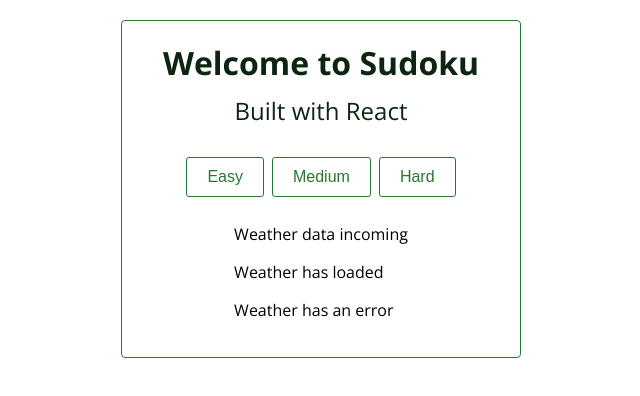
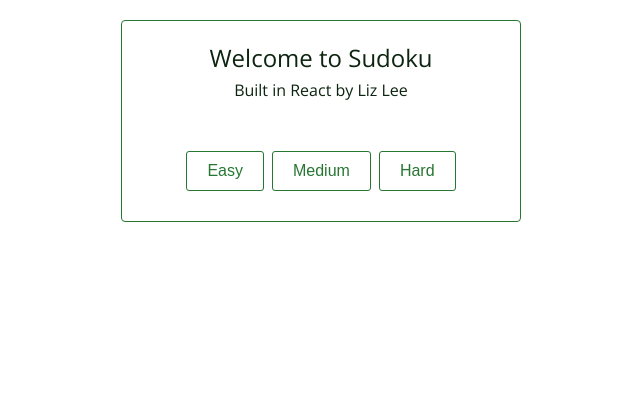
Before and after one commit to lizlux/lizlux-next, a Next.js app: page /sudoku in a window 1280 px wide. Shown: the top 396 px of the page, without its empty margins (319-959 px from the left). Built offline with nearby package versions, Linux system fonts and the light colour scheme; no server answers.

Commit message:
style cleanup

```diff
--- a/src/app/sudoku/components/DifficultyToggle.css
+++ b/src/app/sudoku/components/DifficultyToggle.module.css
@@ -1,4 +1,8 @@
-button {
+.difficultyToggle {
+  margin-top: 40px;
+}
+
+.toggleButton {
   background: none;
   border: 1px solid #277632;
   color: #277632;
@@ -10,8 +14,8 @@
   margin: 10px 4px;
 }
 
-button:hover,
-button.selected {
+.toggleButton:hover,
+.toggleButton.selected {
   background: #277632;
   color: white;
 }
--- a/src/app/sudoku/components/DifficultyToggle.tsx
+++ b/src/app/sudoku/components/DifficultyToggle.tsx
@@ -1,5 +1,5 @@
 import { DifficultyLevel } from "../types/sudoku-types";
-import "./DifficultyToggle.css";
+import styles from "./DifficultyToggle.module.css";
 
 const DifficultyToggle = ({
   difficultyLevel,
@@ -9,21 +9,27 @@
   setDifficultyLevel: (level: DifficultyLevel) => void;
 }) => {
   return (
-    <div className="difficulty-toggle">
+    <div className={styles.difficultyToggle}>
       <button
-        className={difficultyLevel === 1 ? "selected" : ""}
+        className={
+          styles.toggleButton + (difficultyLevel === 1 ? " selected" : "")
+        }
         onClick={() => setDifficultyLevel(1)}
       >
         Easy
       </button>
       <button
-        className={difficultyLevel === 2 ? "selected" : ""}
+        className={
+          styles.toggleButton + (difficultyLevel === 2 ? " selected" : "")
+        }
         onClick={() => setDifficultyLevel(2)}
       >
         Medium
       </button>
       <button
-        className={difficultyLevel === 3 ? "selected" : ""}
+        className={
+          styles.toggleButton + (difficultyLevel === 3 ? " selected" : "")
+        }
         onClick={() => setDifficultyLevel(3)}
       >
         Hard
--- /dev/null
+++ b/src/app/sudoku/components/SudokuContainer.module.css
@@ -0,0 +1,56 @@
+.sudokuContainer {
+  display: grid;
+  grid-template-columns: repeat(9, 30px);
+  grid-template-rows: repeat(9, 30px);
+}
+
+.square {
+  display: flex;
+  align-items: center;
+  justify-content: center;
+  border: 1px solid lightgray;
+}
+
+.square:nth-child(9n + 1),
+.square:nth-child(9n + 4),
+.square:nth-child(9n + 7) {
+  border-left: 1px solid black;
+}
+
+.square:nth-child(-n + 9) {
+  border-top: 1px solid black;
+}
+
+.square:nth-child(n + 28):nth-child(-n + 36),
+.square:nth-child(n + 55):nth-child(-n + 63) {
+  border-top: 1px solid black;
+}
+
+.square:nth-child(9n) {
+  border-right: 1px solid black;
+}
+
+.square:nth-last-child(-n + 9) {
+  border-bottom: 1px solid black;
+}
+
+.square.hidden {
+  cursor: pointer;
+}
+
+.square.hidden span {
+  display: block;
+  visibility: hidden;
+}
+
+.square.selected {
+  background-color: #fffe00;
+}
+
+.square.fail {
+  background-color: #FF4500;
+}
+
+.square.success {
+  background-color: #6DBF2F;
+}
--- a/src/app/sudoku/components/SudokuContainer.tsx
+++ b/src/app/sudoku/components/SudokuContainer.tsx
@@ -1,4 +1,5 @@
 import { ValidNumber } from "../types/sudoku-types";
+import styles from "./SudokuContainer.module.css";
 
 function SudokuContainer({
   lines,
@@ -40,25 +41,27 @@
   };
 
   const getSquareClassName = (rowIndex: ValidNumber, colIndex: ValidNumber) => {
-    return `square ${
+    return `${styles.square} ${
       isSelected(rowIndex as ValidNumber, colIndex as ValidNumber)
-        ? "selected "
+        ? `${styles.selected} `
         : ""
     }${
       isHidden(rowIndex as ValidNumber, colIndex as ValidNumber)
-        ? "hidden "
+        ? `${styles.hidden} `
         : ""
     }${
-      isFail(rowIndex as ValidNumber, colIndex as ValidNumber) ? "fail " : ""
+      isFail(rowIndex as ValidNumber, colIndex as ValidNumber)
+        ? `${styles.fail} `
+        : ""
     }${
       isSuccess(rowIndex as ValidNumber, colIndex as ValidNumber)
-        ? "success "
+        ? `${styles.success} `
         : ""
     }`;
   };
 
   return (
-    <div className="sudoku-container">
+    <div className={styles.sudokuContainer}>
       {lines.map((line, rowIndex) =>
         line.map((square, colIndex) => (
           <div
--- a/src/app/sudoku/styles/sudoku.css
+++ b/src/app/sudoku/page.module.css
@@ -3,7 +3,7 @@
  *  - set css variables for colors so they can be used throughout
  */
 
-.App {
+.sudokuApp {
   display: flex;
   align-items: center;
   flex-direction: column;
@@ -12,63 +12,6 @@
   border: 1px solid #277632;
   border-radius: 4px;
   padding-bottom: 20px;
-}
-
-.sudoku-container {
-  display: grid;
-  grid-template-columns: repeat(9, 30px);
-  grid-template-rows: repeat(9, 30px);
-}
-
-.square {
-  display: flex;
-  align-items: center;
-  justify-content: center;
-  border: 1px solid lightgray;
-}
-
-.square:nth-child(9n + 1),
-.square:nth-child(9n + 4),
-.square:nth-child(9n + 7) {
-  border-left: 1px solid black;
-}
-
-.square:nth-child(-n + 9) {
-  border-top: 1px solid black;
-}
-
-.square:nth-child(n + 28):nth-child(-n + 36),
-.square:nth-child(n + 55):nth-child(-n + 63) {
-  border-top: 1px solid black;
-}
-
-.square:nth-child(9n) {
-  border-right: 1px solid black;
-}
-
-.square:nth-last-child(-n + 9) {
-  border-bottom: 1px solid black;
-}
-
-.square.hidden {
-  cursor: pointer;
-}
-
-.square.hidden span {
-  display: block;
-  visibility: hidden;
-}
-
-.square.selected {
-  background-color: #fffe00;
-}
-
-.square.fail {
-  background-color: #FF4500;
-}
-
-.square.success {
-  background-color: #6DBF2F;
 }
 
 .error-message {
@@ -87,18 +30,22 @@
   display: none;
 }
 
-h1 {
-  margin: 20px 0 10px;
+.heading1 {
+  margin: 20px 0 5px;
   color: #0d2510;
+  font-weight: normal;
+  font-size: 24px;
+
 }
 
-h2 {
+.heading2 {
   color: #0d2510;
-  margin: 0 0 20px;
+  margin: 0;
   font-weight: normal;
+  font-size: 16px;
 }
 
-.sudoku-header {
+.sudokuHeader {
   color: #277632;
   display: flex;
   justify-content: space-between;
@@ -109,17 +56,17 @@
   box-sizing: border-box;
 }
 
-.back-button {
+.backButton {
   align-items: center;
   display: flex;
   text-decoration: none;
   color: #277632;
 }
 
-.back-button:hover {
+.backButton:hover {
   color: #0d2510;}
 
-.back-button::before {
+.backButton::before {
   content: "";
   background-image: url("/arrow.svg");
   background-repeat: no-repeat;
--- a/src/app/sudoku/page.tsx
+++ b/src/app/sudoku/page.tsx
@@ -1,14 +1,14 @@
 "use client";
 
 import { useEffect, useState } from "react";
-import "./styles/sudoku.css";
+import styles from "./page.module.css";
 import DifficultyToggle from "./components/DifficultyToggle";
 import Link from "next/link";
 import { DifficultyLevel, ValidNumber } from "./types/sudoku-types";
 import { getHidden, getLines } from "./helpers/getSudokuGrid";
 import GameTimer from "./components/GameTimer";
 import SudokuContainer from "./components/SudokuContainer";
-import WeatherWidget from "./components/WeatherWidget";
+// import WeatherWidget from "./components/WeatherWidget";
 
 function Sudoku() {
   const [difficultyLevel, setDifficultyLevel] = useState<DifficultyLevel>(null);
@@ -101,15 +101,15 @@
   });
 
   return (
-    <div className="App">
-      <h1>Welcome to Sudoku</h1>
-      <h2>Built with React</h2>
+    <div className={styles.sudokuApp}>
+      <h1 className={styles.heading1}>Welcome to Sudoku</h1>
+      <h2 className={styles.heading2}>Built in React by Liz Lee</h2>
       {difficultyLevel && lines && hiddenGrid ? (
         <>
-          <div className="sudoku-header">
+          <div className={styles.sudokuHeader}>
             <Link
               href="/"
-              className="back-button"
+              className={styles.backButton}
               role="button"
               onClick={(event) => {
                 event.preventDefault();
@@ -135,7 +135,7 @@
           difficultyLevel={difficultyLevel}
         />
       )}
-      <WeatherWidget />
+      {/* <WeatherWidget /> */}
     </div>
   );
 }
```
